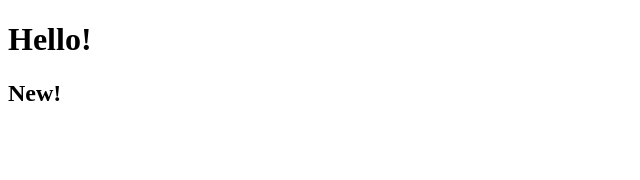
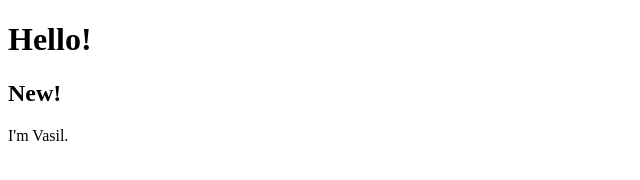
Before and after one commit to vasetogenkov/PersonalPortfolioWebsite, a plain HTML site: page index.html in a window 1280 px wide. Shown: the full height of the page, 0-640 px from the left. Drawn offline with Linux system fonts and the light colour scheme.

Commit message:
new p element

```diff
--- a/index.html
+++ b/index.html
@@ -9,5 +9,6 @@
 <body>
     <h1>Hello!</h1>
     <h2>New!</h2>
+    <p>I'm Vasil.</p>
 </body>
 </html>
```
